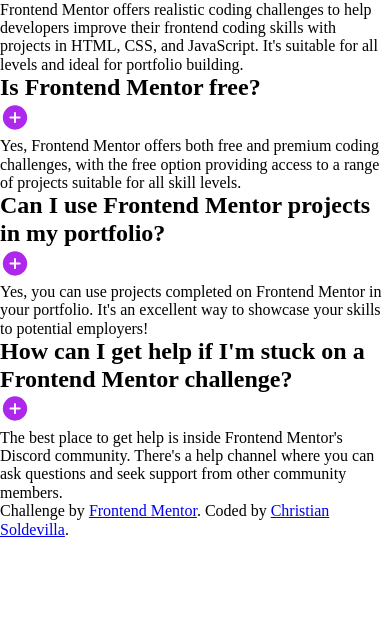
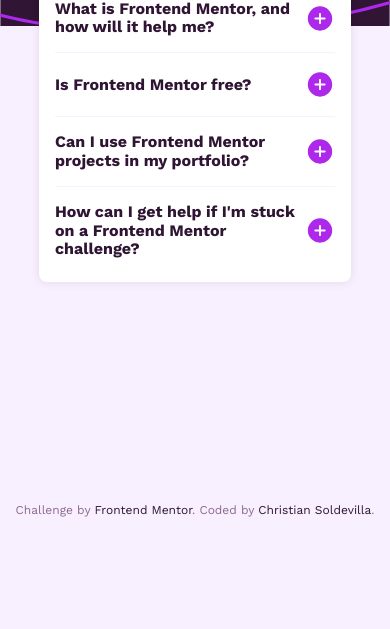
Before and after one commit to soldochris/FAQ-accordion, a plain HTML site: page index.html in a window 390 px wide. Shown: the part 215-844 px from the top of the page. Drawn offline with nearby package versions, Linux system fonts and the light colour scheme.

Commit message:
styles for mobile

```diff
--- a/index.html
+++ b/index.html
@@ -22,7 +22,7 @@
           <h2>What is Frontend Mentor, and how will it help me?</h2>
           <img src="./assets/images/icon-plus.svg" alt="plus icon">
         </div>
-        <p>
+        <p class="content">
           Frontend Mentor offers realistic coding challenges to help developers improve their frontend coding skills with projects in HTML, CSS, and JavaScript. It's suitable for all levels and ideal for portfolio building.
         </p>
       </li>
@@ -31,7 +31,7 @@
           <h2>Is Frontend Mentor free?</h2>
           <img src="./assets/images/icon-plus.svg" alt="plus icon">
         </div>
-        <p>
+        <p class="content">
           Yes, Frontend Mentor offers both free and premium coding challenges, with the free option providing access to a range of projects suitable for all skill levels.
         </p>
       </li>
@@ -40,7 +40,7 @@
           <h2>Can I use Frontend Mentor projects in my portfolio?</h2>
           <img src="./assets/images/icon-plus.svg" alt="plus icon">
         </div>
-        <p>
+        <p class="content">
           Yes, you can use projects completed on Frontend Mentor in your portfolio. It's an excellent way to showcase your skills to potential employers!
         </p>
       </li>
@@ -49,7 +49,7 @@
           <h2>How can I get help if I'm stuck on a Frontend Mentor challenge?</h2>
           <img src="./assets/images/icon-plus.svg" alt="plus icon">
         </div>
-        <p>
+        <p class="content">
           The best place to get help is inside Frontend Mentor's Discord community. There's a help channel where you can ask questions and seek support from other community members.
         </p>
       </li>
--- a/styles.css
+++ b/styles.css
@@ -15,3 +15,95 @@
   padding: 0;
   box-sizing: border-box;
 }
+
+body{
+  font-family: 'Work Sans', sans-serif;
+  background-color: var(--Light-pink);
+  background-image: url(./assets/images/background-pattern-mobile.svg);
+  background-repeat: no-repeat;
+  background-position: top center;
+  background-size: contain;
+  display: flex;
+  flex-direction: column;
+  align-items: center;
+  justify-content: space-around;
+  height: 100vh;
+  font-size: 16px;
+}
+
+main{
+  background-color: var(--White);
+  width: 80%;
+  border-radius: 8px;
+  padding: 8px 16px;
+  box-shadow: 0 0 10px rgba(0, 0, 0, 0.1);
+
+  & header{
+    display: flex;
+    gap: 12px;
+
+    & h1{
+      color: var(--Dark-purple);
+    }
+  }
+
+  & ul{
+    list-style: none;
+
+    & li{
+      border-bottom: 1px solid var(--Light-pink);
+      display: flex;
+      flex-direction: column;
+      justify-content: space-around;
+      gap: 16px;
+      padding: 16px 0;
+
+      & div{
+        display: flex;
+        align-items: center;
+        justify-content: space-between;
+
+        & h2{
+          font-size: 16px;
+          color: var(--Dark-purple);
+        }
+
+        & img{
+          cursor: pointer;
+        }
+      }
+
+      & .content{
+        color: var(--Grayish-purple);
+        font-size: 14px;
+        font-weight: 400;
+        line-height: 1.5;
+        transition: all ease 0.3s;
+        display: none;
+      }
+
+      & .active{
+        display: block;
+      }
+    }
+
+    & li:last-child{
+      border-bottom: none;
+    }
+  }
+}
+
+footer{
+  font-size: 12px;
+  text-align: center;
+  color: var(--Grayish-purple);
+
+  & a{
+    text-decoration: none;
+    color: var(--Dark-purple);
+  }
+
+  & a:hover{
+    text-decoration: underline;
+  }
+}
```
